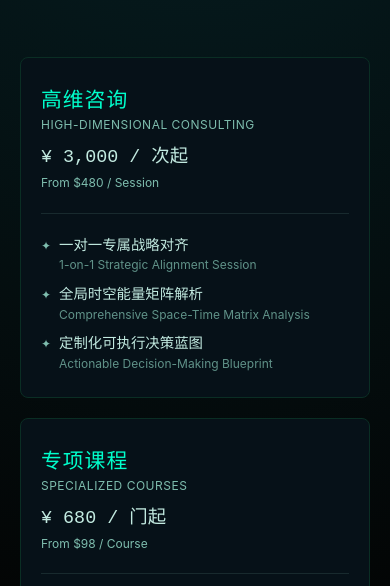
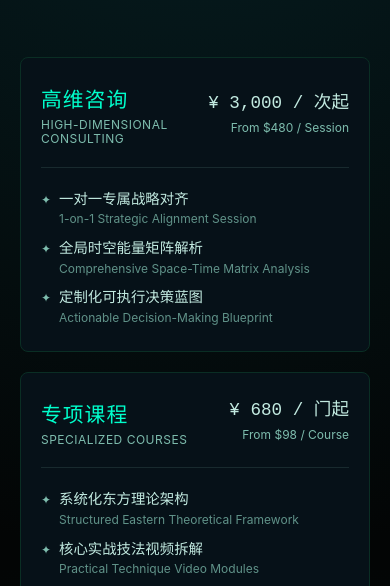
Before and after one commit to YuanBensheng/heluozixun, a website: page index.html in a window 390 px wide. Shown: the part 243-829 px from the top of the page. Drawn offline with Linux system fonts and the light colour scheme.

Commit message:
Update index.html

```diff
--- a/index.html
+++ b/index.html
@@ -55,7 +55,7 @@
 
         .en-subtitle { font-size: 0.75rem; color: var(--text-bamboo-green); text-transform: uppercase; letter-spacing: 1px; opacity: 0.8; line-height: 1.3; }
 
-        /* 服务卡片 - 🎯 核心重构：中间分割线绝对垂直对齐架构 */
+        /* 服务卡片 - 中间分割线绝对垂直对齐架构 */
         .services-grid {
             width: 100%;
             display: grid;
@@ -69,7 +69,7 @@
             border-radius: 8px;
             padding: 30px;
             display: flex;
-            align-items: flex-start; /* 保持顶部对齐 */
+            align-items: flex-start;
             transition: all 0.3s ease;
             gap: 30px;
         }
@@ -78,12 +78,17 @@
         .service-left {
             display: flex;
             flex-direction: column;
-            flex: 0 0 240px; /* 🎯 核心修正：锁定绝对宽度，确保两张卡片的分割线在垂直方向上绝对对齐，永不错位 */
+            flex: 0 0 240px;
             border-right: 1px solid rgba(126, 189, 174, 0.15);
             padding-right: 30px;
         }
+
+        /* 🎯 新增：用于包裹中英文标题，方便响应式控制 */
+        .service-title-wrap { margin-bottom: 15px; }
+
         .service-name { font-size: 1.3rem; color: var(--text-neon-cyan); margin-bottom: 2px; font-weight: 500; letter-spacing: 1px; white-space: nowrap; }
-        .service-name-en { font-size: 0.75rem; color: var(--text-bamboo-green); text-transform: uppercase; letter-spacing: 0.5px; line-height: 1.2; margin-bottom: 15px; }
+        .service-name-en { font-size: 0.75rem; color: var(--text-bamboo-green); text-transform: uppercase; letter-spacing: 0.5px; line-height: 1.2; }
+
         .service-price { display: flex; flex-direction: column; }
         .price-zh { font-size: 1.15rem; color: var(--text-primary-cyan); font-family: monospace; white-space: nowrap; line-height: 1.2; }
         .price-en { font-size: 0.75rem; color: var(--text-bamboo-green); margin-top: 4px; white-space: nowrap; }
@@ -105,8 +110,6 @@
         .contact-title { color: var(--text-neon-cyan); font-weight: 400; letter-spacing: 1px; margin-bottom: 4px; }
         .contact-btn { display: inline-block; background: transparent; color: var(--text-neon-cyan); border: 1px solid var(--text-bamboo-green); padding: 15px 40px; font-size: 1rem; text-decoration: none; border-radius: 4px; cursor: pointer; transition: all 0.3s ease; letter-spacing: 1px; margin-top: 15px; margin-bottom: 15px; white-space: nowrap; }
         .contact-btn:hover { background: rgba(126, 189, 174, 0.1); box-shadow: 0 0 20px rgba(0, 255, 204, 0.2); }
-
-        /* 👑 新增：立即沟通下方的风控免责/闭环提示小字样式 */
         .contact-tip-zh { color: var(--text-bamboo-green); font-size: 0.85rem; margin-top: 5px; margin-bottom: 2px; opacity: 0.85; }
         .contact-tip-en { font-size: 0.75rem; color: var(--text-bamboo-green); text-transform: none; letter-spacing: 0.5px; opacity: 0.65; line-height: 1.3; }
 
@@ -125,14 +128,7 @@
         .close-btn { position: absolute; top: 15px; right: 20px; background: none; border: none; color: var(--text-bamboo-green); font-size: 1.5rem; cursor: pointer; transition: color 0.3s; }
         .close-btn:hover { color: var(--text-neon-cyan); }
 
-        /* 👑 弹窗标题与副标题深度微调：实现完美中轴线绝对居中 */
-        .modal-title {
-            color: var(--text-neon-cyan);
-            margin-bottom: 2px;
-            font-weight: 400;
-            text-align: center;       /* 核心修复：强制中文主标题居中 */
-        }
-
+        .modal-title { color: var(--text-neon-cyan); margin-bottom: 2px; font-weight: 400; text-align: center; }
         .modal-desc { color: var(--text-primary-cyan); font-size: 0.85rem; margin-top: 15px; margin-bottom: 4px; }
 
         /* 表单样式 */
@@ -155,17 +151,34 @@
         }
 
         @media (max-width: 650px) {
-            /* 手机端响应式进化：卡片变为上下折叠结构，此时不需要纵向对齐，分割线转化为横向分割线 */
-            .service-card { flex-direction: column; align-items: flex-start; padding: 25px 20px; gap: 20px; }
-            .service-left { width: 100%; flex: none; border-right: none; border-bottom: 1px solid rgba(126, 189, 174, 0.15); padding-right: 0; padding-bottom: 20px; }
+            /* 👑 手机端响应式极致进化：解决左重右轻 */
+            .service-card { flex-direction: column; align-items: stretch; padding: 25px 20px; gap: 20px; }
+
+            /* 将原本纯竖向排布的头部区域，改为“名称居左、价格居右”的横向排布，瞬间拉平视觉重心 */
+            .service-left {
+                width: 100%;
+                flex: none;
+                flex-direction: row;
+                justify-content: space-between;
+                align-items: center;
+                border-right: none;
+                border-bottom: 1px solid rgba(126, 189, 174, 0.15);
+                padding-right: 0;
+                padding-bottom: 20px;
+                gap: 15px;
+            }
+
+            /* 清除标题下边距，让左右居中对齐更完美 */
+            .service-title-wrap { margin-bottom: 0; }
+
+            /* 强制价格文字右对齐，填补右侧空缺 */
+            .service-price { align-items: flex-end; text-align: right; flex-shrink: 0; }
+
+            /* 手机端稍微缩小价格字号，避免拥挤 */
+            .price-zh { font-size: 1.1rem; }
         }
 
-        /* 专属解除提交按钮的宽度封印 */
-        #submit-btn {
-            white-space: normal !important; /* 允许文字优雅折行 */
-            line-height: 1.4;               /* 拉开多行文字的呼吸间距 */
-            padding: 12px 20px;             /* 稍微调整内边距，防挤压 */
-        }
+        #submit-btn { white-space: normal !important; line-height: 1.4; padding: 12px 20px; }
 
     </style>
 </head>
@@ -182,8 +195,10 @@
         <section class="services-grid">
             <div class="service-card">
                 <div class="service-left">
-                    <div class="service-name">高维咨询</div>
-                    <div class="service-name-en">High-Dimensional Consulting</div>
+                    <div class="service-title-wrap">
+                        <div class="service-name">高维咨询</div>
+                        <div class="service-name-en">High-Dimensional Consulting</div>
+                    </div>
                     <div class="service-price">
                         <div class="price-zh">¥ 3,000 / 次起</div>
                         <div class="price-en">From $480 / Session</div>
@@ -200,8 +215,10 @@
 
             <div class="service-card">
                 <div class="service-left">
-                    <div class="service-name">专项课程</div>
-                    <div class="service-name-en">Specialized Courses</div>
+                    <div class="service-title-wrap">
+                        <div class="service-name">专项课程</div>
+                        <div class="service-name-en">Specialized Courses</div>
+                    </div>
                     <div class="service-price">
                         <div class="price-zh">¥ 680 / 门起</div>
                         <div class="price-en">From $98 / Course</div>
```
